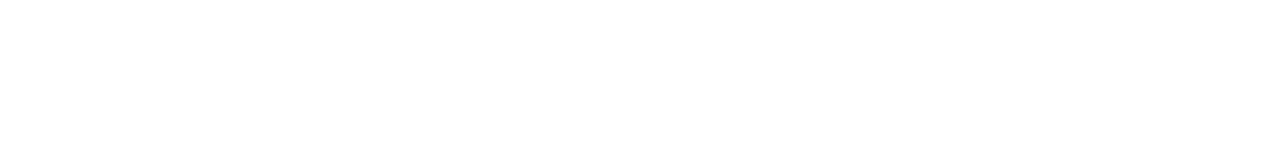
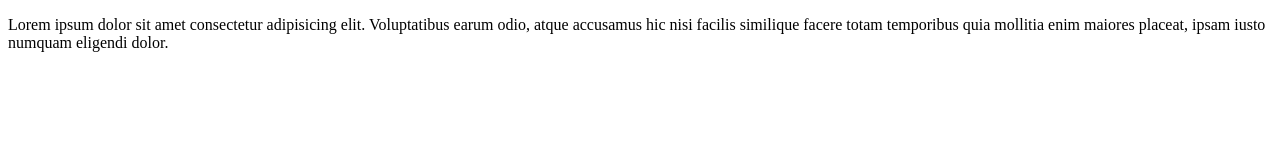
Before and after one commit to jlisita/test, a plain HTML site: page index.html in a window 1280 px wide. Drawn offline with Linux system fonts and the light colour scheme.

Commit message:
ajout paragraphe

```diff
--- a/index.html
+++ b/index.html
@@ -7,5 +7,6 @@
 </head>
 <body>
     <title>Mon super site</title>
+    <p>Lorem ipsum dolor sit amet consectetur adipisicing elit. Voluptatibus earum odio, atque accusamus hic nisi facilis similique facere totam temporibus quia mollitia enim maiores placeat, ipsam iusto numquam eligendi dolor.</p>
 </body>
 </html>
```
